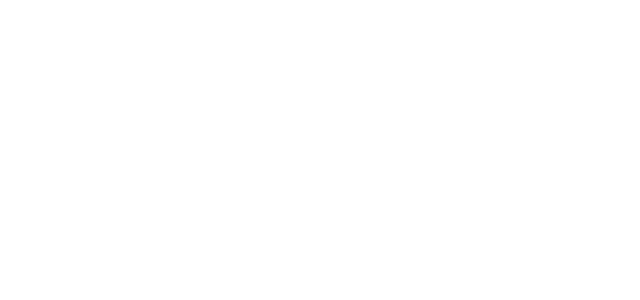
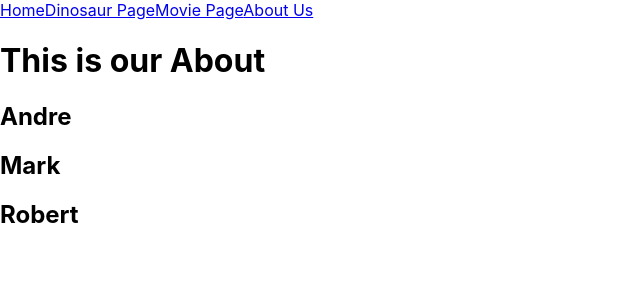
Before and after one commit to losttherexo/phase-2-project, a React (Create React App) app in the folder phase-2-project/: page /about in a window 1280 px wide. Shown: the top 300 px of the page, without its empty margins (0-640 px from the left). Built offline with nearby package versions, Linux system fonts and the light colour scheme.

Commit message:
about active

```diff
--- /dev/null
+++ b/package.json
@@ -0,0 +1,6 @@
+{
+  "dependencies": {
+    "react": "^18.2.0",
+    "react-dom": "^18.2.0"
+  }
+}
--- a/phase-2-project/src/components/About.js
+++ b/phase-2-project/src/components/About.js
@@ -1,6 +1,22 @@
 import React from 'react'
+import NavBar from './NavBar';
 
 function About () {
+
+    return (
+        <div>
+             <NavBar />
+             <h1> This is our About </h1>
+            <span>
+           <h2> Andre</h2>
+           <h2>Mark</h2>
+           <h2>Robert</h2>
+        </span>
+        </div>
+
+
+
+    )
 
 }
 
```
Also changed, not shown: 1 other file (tests, documents, lock files or other folders).
